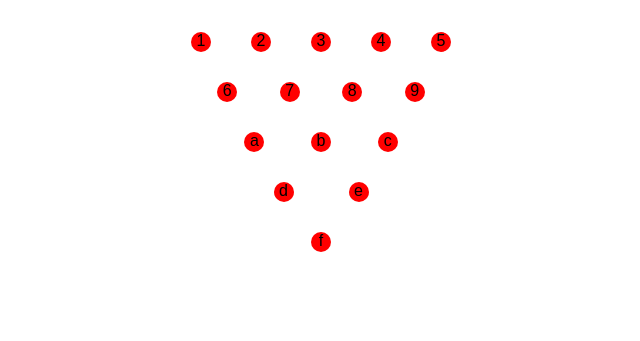
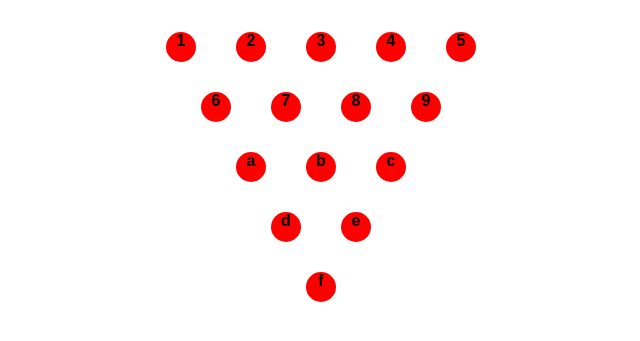
Before and after one commit to ray0h/peg-game, a plain HTML site: page index.html in a window 1280 px wide. Shown: the part 59-400 px from the top of the page, without its empty margins (319-959 px from the left). Drawn offline with Linux system fonts and the light colour scheme.

Commit message:
initial JS algorithm thoughts

```diff
--- a/index.js
+++ b/index.js
@@ -0,0 +1,42 @@
+var body = document.querySelector('body');
+
+body.onclick = (e) => {
+  empty(e.target.id)
+  console.log(e.target.id)
+}
+
+const empty = (id) => {
+  let peg = document.getElementById(id);
+  peg.classList.add('empty');
+};
+
+const reset = () => {
+
+}
+
+// Game flow
+// 1. Choose the starting peg to create a hole - remove that peg
+// 2. Make a move
+// 2a. Select a peg (highlight)
+// 3. Evaluate valid moves
+// 3a. peg has an adjacent peg
+// 3b. there is an empty hole/space on the board for the peg to land after 'jumping' the adjacent peg.
+// 3c. if selected peg has no valid move, generate error message to select another peg. (unhighlight peg)
+// 4. Select Spot to move peg to
+// 4a. if selected spot is not valid - raise error
+// 5. after valid move is made,
+// 5a. remove the jumped peg
+// 5b. 'fill' the hole the original peg jumped too.
+
+// there are 12 spots where only 2 moves are possible and 3 spots where 4 moves are possible
+// 6. Evaluate whether any possible moves exist
+// 6a. if moves, prompt for next selection
+// 6b. otherwise the game is over - announce status
+// 6b1. generate reset button to restart game.
+// 7. clear board and reset
+
+// OOP
+// classes - Board / Hole
+// Hole - Filled/Empty state
+
+// Board - possible moves = graph?
--- a/style.css
+++ b/style.css
@@ -19,28 +19,33 @@ body {
   justify-content: space-around;
   align-items: center;
   /* width: 200px; */
-  height: 50px;
-  width: 300px;
+  height: 60px;
+  width: 350px;
   /* background-color: lightgray; */
 }
 
 .second {
-  width: 250px;
+  width: 280px;
 }
 
 .third {
-  width: 200px;
+  width: 210px;
 }
 
 .fourth {
-  width: 150px;
+  width: 140px;
 }
 .spot {
-  height: 20px;
-  width: 20px;
+  height: 30px;
+  width: 30px;
   border-radius: 50%;
   background-color: red;
   text-align: center;
+  font-weight: bold;
+}
+
+.empty {
+  background-color: black;
 }
 
 #title{
```
